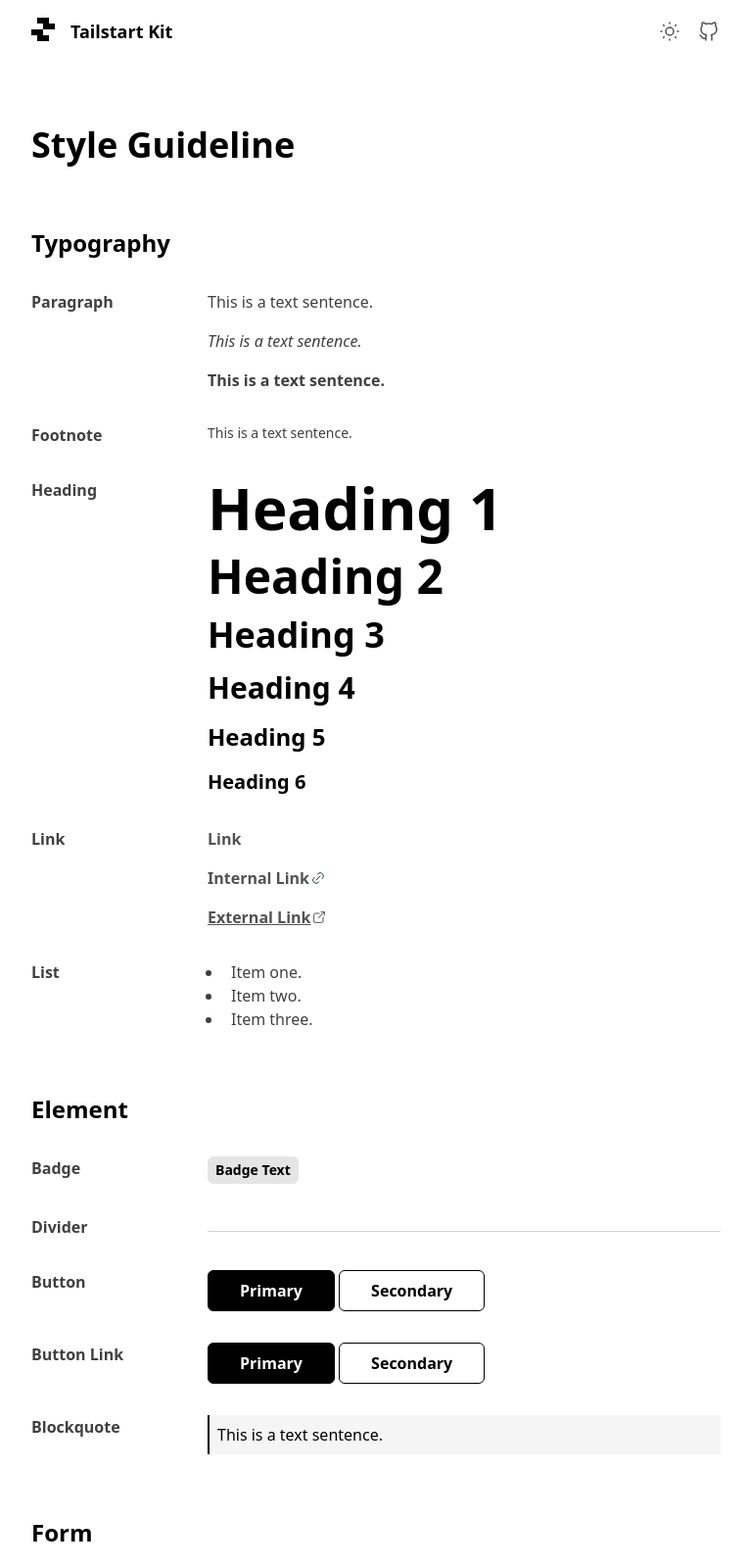
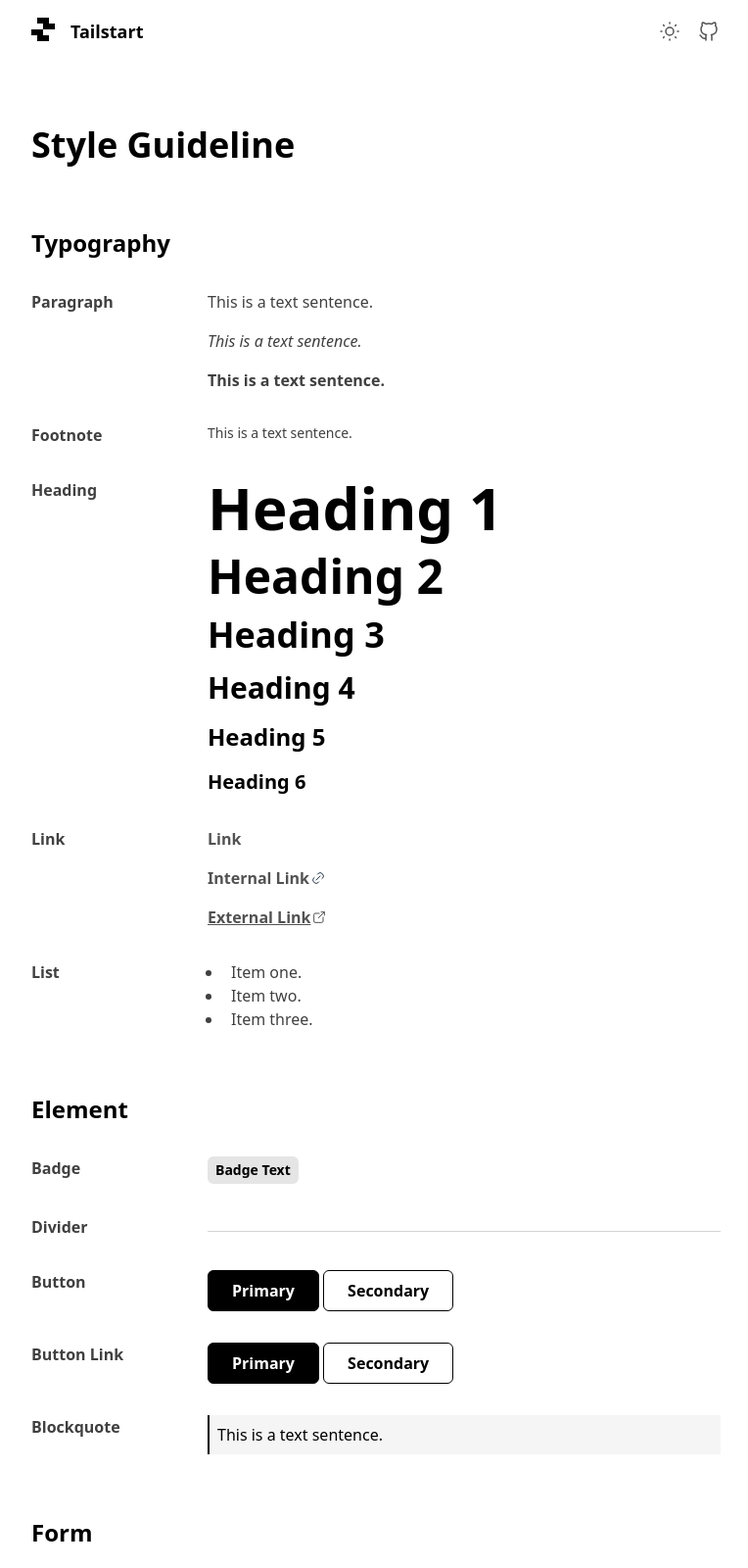
Before and after one commit to mkfizi/ui-sandbox, a website: page index.html in a window 1280 px wide. Shown: the top 1600 px of the page at 98% size, without its empty margins (256-1020 px from the left). Drawn offline with Linux system fonts and the light colour scheme.

Commit message:
Revise button style

```diff
--- a/index.html
+++ b/index.html
@@ -8,26 +8,26 @@
     <meta name="theme-color" content="#ffffff">
 
     <!-- SEO -->
-    <meta name="title" content="Tailstart Kit">
-    <meta name="description" content="A handcrafted collection of TailwindCSS multipurpose starter kits, style guide, components and layouts.">
+    <meta name="title" content="Tailstart">
+    <meta name="description" content="TailwindCSS UI kit collection of starter kits, style guide, components and layouts for FREE.">
     <meta name="robots" content="index, follow">
 
     <!-- Facebook open graph -->
-     <meta property="og:url" content="https://mkfizi.dev/tailstart-kit">
+    <meta property="og:url" content="https://tailstart.github.io">
     <meta property="og:type" content="website">
-     <meta property="og:title" content="Tailstart Kit">
-     <meta property="og:image" content="https://https://mkfizi.dev/tailstart-kit/src/images/fb-og.jpg">
-     <meta property="og:description" content="A handcrafted collection of TailwindCSS multipurpose starter kits, style guide, components and layouts.">
+    <meta property="og:title" content="Tailstart">
+    <meta property="og:image" content="https://tailstart.github.io/src/images/fb-og.jpg">
+    <meta name="description" content="TailwindCSS UI kit collection of starter kits, style guide, components and layouts for FREE.">
     <meta property="og:site_name" content="Tailstart Kit">
 
     <!-- Twitter cards -->
     <meta name="twitter:card" content="summary">
     <meta name="twitter:site" content="@mkfizi">
     <meta name="twitter:creator" content="@mkfizi">
-     <meta name="twitter:url" content="https://mkfizi.dev/tailstart-kit">
-     <meta name="twitter:title" content="Tailstart Kit">
-     <meta name="twitter:description" content="A handcrafted collection of TailwindCSS multipurpose starter kits, style guide, components and layouts.">
-     <meta name="twitter:image" content="https://https://mkfizi.dev/tailstart-kit/src/images/tw-card.jpg">
+    <meta name="twitter:url" content="https://tailstart.github.io">
+    <meta name="twitter:title" content="Tailstart">
+    <meta name="twitter:description" content="TailwindCSS UI kit collection of starter kits, style guide, components and layouts for FREE.">
+    <meta name="twitter:image" content="https://tailstart.github.io/src/images/tw-card.jpg">
 
     <!-- Favicon -->
     <link rel="manifest" href="./site.webmanifest">
@@ -61,7 +61,7 @@
         };
     </script>
 
-    <title>Style Guide</title>
+    <title>Tailstart | Style Guide</title>
 </head>
 <body class="relative min-h-screen antialiased bg-white dark:bg-neutral-900">
 
@@ -71,9 +71,9 @@
 
             <!-- Logo -->
             <a href="./" class="flex gap-4">
-                <img src="./src/images/logo.png" alt="Tailstart Kit Logo" class="w-6 h-6 dark:hidden">
-                <img src="./src/images/logo-dark.png" alt="Tailstart Kit Logo" class="hidden w-6 h-6 dark:block">
-                <span class="text-lg font-bold text-black dark:text-white">Tailstart Kit</span>
+                <img src="./src/images/logo.png" alt="Tailstart Logo" class="w-6 h-6 dark:hidden">
+                <img src="./src/images/logo-dark.png" alt="Tailstart Logo" class="hidden w-6 h-6 dark:block">
+                <span class="text-lg font-bold text-black dark:text-white">Tailstart</span>
             </a>
 
             <div class="flex gap-4">
@@ -91,7 +91,7 @@
                     </svg>
                 </button>
 
-                <a href="https://github.com/mkfizi/style-guideline" target="_blank" class="group">
+                <a href="https://github.com/tailstart/library-styleguide" target="_blank" class="group">
                     <svg xmlns="http://www.w3.org/2000/svg" class="w-6 h-6 stroke-neutral-600 dark:stroke-neutral-400 group-hover:stroke-black dark:group-hover:stroke-white" width="24" height="24" viewBox="0 0 24 24" stroke-width="1.5" stroke="currentColor" fill="none" stroke-linecap="round" stroke-linejoin="round">
                         <path stroke="none" d="M0 0h24v24H0z" fill="none"/>
                         <path d="M9 19c-4.3 1.4 -4.3 -2.5 -6 -3m12 5v-3.5c0 -1 .1 -1.4 -.5 -2c2.8 -.3 5.5 -1.4 5.5 -6a4.6 4.6 0 0 0 -1.3 -3.2a4.2 4.2 0 0 0 -.1 -3.2s-1.1 -.3 -3.5 1.3a12.3 12.3 0 0 0 -6.2 0c-2.4 -1.6 -3.5 -1.3 -3.5 -1.3a4.2 4.2 0 0 0 -.1 3.2a4.6 4.6 0 0 0 -1.3 3.2c0 4.6 2.7 5.7 5.5 6c-.6 .6 -.6 1.2 -.5 2v3.5" />
@@ -178,15 +178,15 @@
                 <div class="grid gap-4 sm:grid-cols-3 lg:grid-cols-4">
                     <p class="text-base font-bold text-neutral-700 dark:text-neutral-300">Button</p>
                     <div class="col-span-2 sm:col-span-3">
-                        <button type="button" class="px-8 py-2 text-base font-semibold text-white bg-black border border-black rounded-md hover:border-neutral-700 hover:bg-neutral-700 dark:bg-neutral-600 dark:border-neutral-600 dark:hover:border-neutral-500 dark:hover:bg-neutral-500 disabled:opacity-50 disabled:pointer-events-none">Primary</button>
-                        <button type="button" class="px-8 py-2 text-base font-semibold text-black bg-transparent border border-black rounded-md dark:text-white hover:border-neutral-700 hover:text-white hover:bg-neutral-700 dark:bg-transparent dark:border-neutral-600 dark:hover:border-neutral-500 dark:hover:bg-neutral-500 disabled:opacity-50 disabled:pointer-events-none">Secondary</button>
+                        <button type="button" class="px-6 py-2 text-base font-semibold text-white bg-black border border-black rounded-md hover:border-neutral-700 hover:bg-neutral-700 dark:bg-neutral-600 dark:border-neutral-600 dark:hover:border-neutral-500 dark:hover:bg-neutral-500 disabled:opacity-50 disabled:pointer-events-none">Primary</button>
+                        <button type="button" class="px-6 py-2 text-base font-semibold text-black bg-transparent border border-black rounded-md dark:text-white hover:border-neutral-700 hover:text-white hover:bg-neutral-700 dark:bg-transparent dark:border-neutral-600 dark:hover:border-neutral-500 dark:hover:bg-neutral-500 disabled:opacity-50 disabled:pointer-events-none">Secondary</button>
                     </div>
                 </div>
                 <div class="grid gap-4 sm:grid-cols-3 lg:grid-cols-4">
                     <p class="text-base font-bold text-neutral-700 dark:text-neutral-300">Button Link</p>
                     <div class="col-span-2 sm:col-span-3">
-                        <a href="#" class="inline-block px-8 py-2 text-base font-semibold text-white bg-black border border-black rounded-md hover:border-neutral-700 hover:bg-neutral-700 dark:bg-neutral-600 dark:border-neutral-600 dark:hover:border-neutral-500 dark:hover:bg-neutral-500">Primary</a>
-                        <a href="#" class="inline-block px-8 py-2 text-base font-semibold text-black bg-transparent border border-black rounded-md dark:text-white hover:border-neutral-700 hover:text-white hover:bg-neutral-700 dark:bg-transparent dark:border-neutral-600 dark:hover:border-neutral-500 dark:hover:bg-neutral-500">Secondary</a>
+                        <a href="#" class="inline-block px-6 py-2 text-base font-semibold text-white bg-black border border-black rounded-md hover:border-neutral-700 hover:bg-neutral-700 dark:bg-neutral-600 dark:border-neutral-600 dark:hover:border-neutral-500 dark:hover:bg-neutral-500">Primary</a>
+                        <a href="#" class="inline-block px-6 py-2 text-base font-semibold text-black bg-transparent border border-black rounded-md dark:text-white hover:border-neutral-700 hover:text-white hover:bg-neutral-700 dark:bg-transparent dark:border-neutral-600 dark:hover:border-neutral-500 dark:hover:bg-neutral-500">Secondary</a>
                     </div>
                 </div>
                 <div class="grid gap-4 sm:grid-cols-3 lg:grid-cols-4">
@@ -277,7 +277,7 @@
                 <div class="grid gap-4 sm:grid-cols-3 lg:grid-cols-4">
                     <p class="text-base font-bold text-neutral-700 dark:text-neutral-300">File</p>
                     <div class="col-span-2 space-y-4 sm:col-span-3">
-                        <input id="file" type="file" name="file" class="w-full text-neutral-700 dark:text-neutral-300 file:px-8 file:py-2 file:font-semibold file:text-white file:bg-black file:border file:border-black file:rounded-md file:hover:border-neutral-700 file:hover:bg-neutral-700 file:dark:bg-neutral-600 file:dark:border-neutral-600 file:dark:hover:border-neutral-500 file:dark:hover:bg-neutral-500 disabled:opacity-50 disabled:pointer-events-none file:mr-2">
+                        <input id="file" type="file" name="file" class="w-full text-neutral-700 dark:text-neutral-300 file:px-6 file:py-2 file:font-semibold file:text-white file:bg-black file:border file:border-black file:rounded-md file:hover:border-neutral-700 file:hover:bg-neutral-700 file:dark:bg-neutral-600 file:dark:border-neutral-600 file:dark:hover:border-neutral-500 file:dark:hover:bg-neutral-500 disabled:opacity-50 disabled:pointer-events-none file:mr-2">
                     </div>
                 </div>
             </div>
```
Lines whose indentation alone changed are shown as unchanged.
